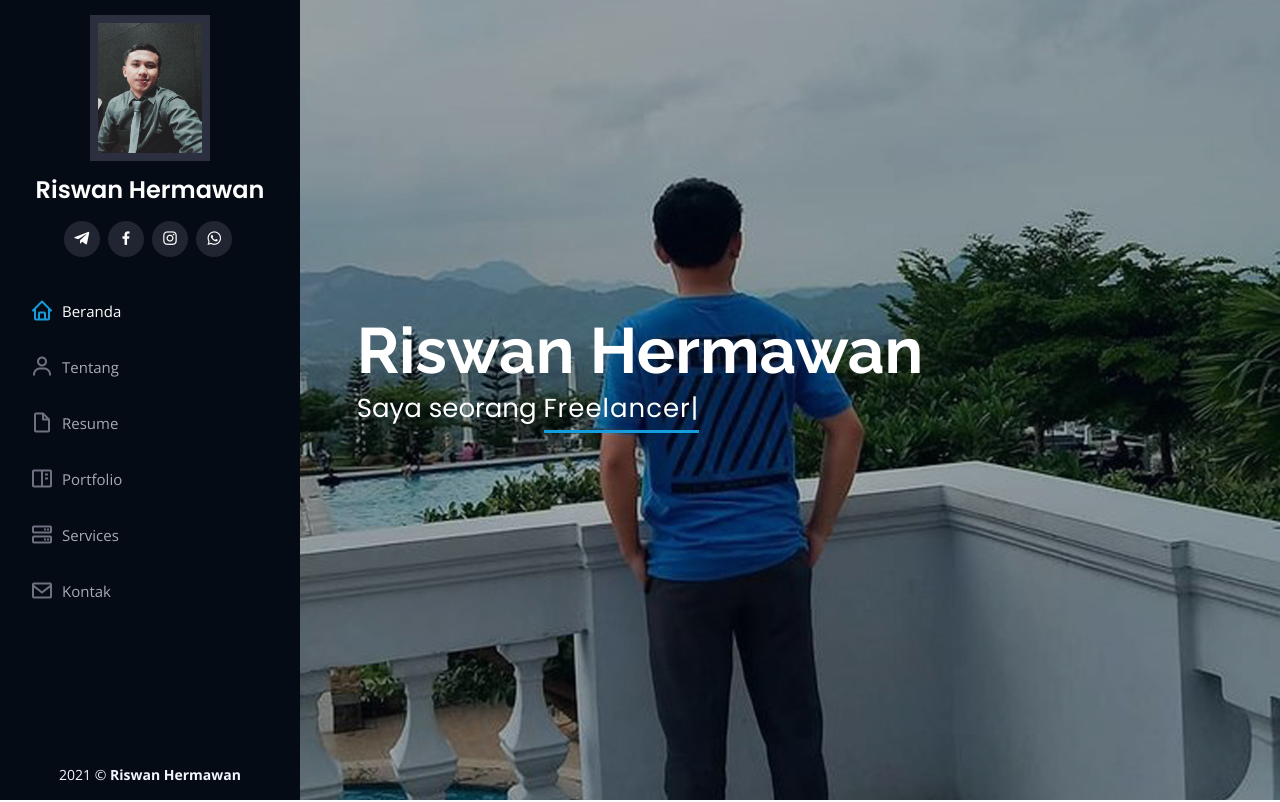
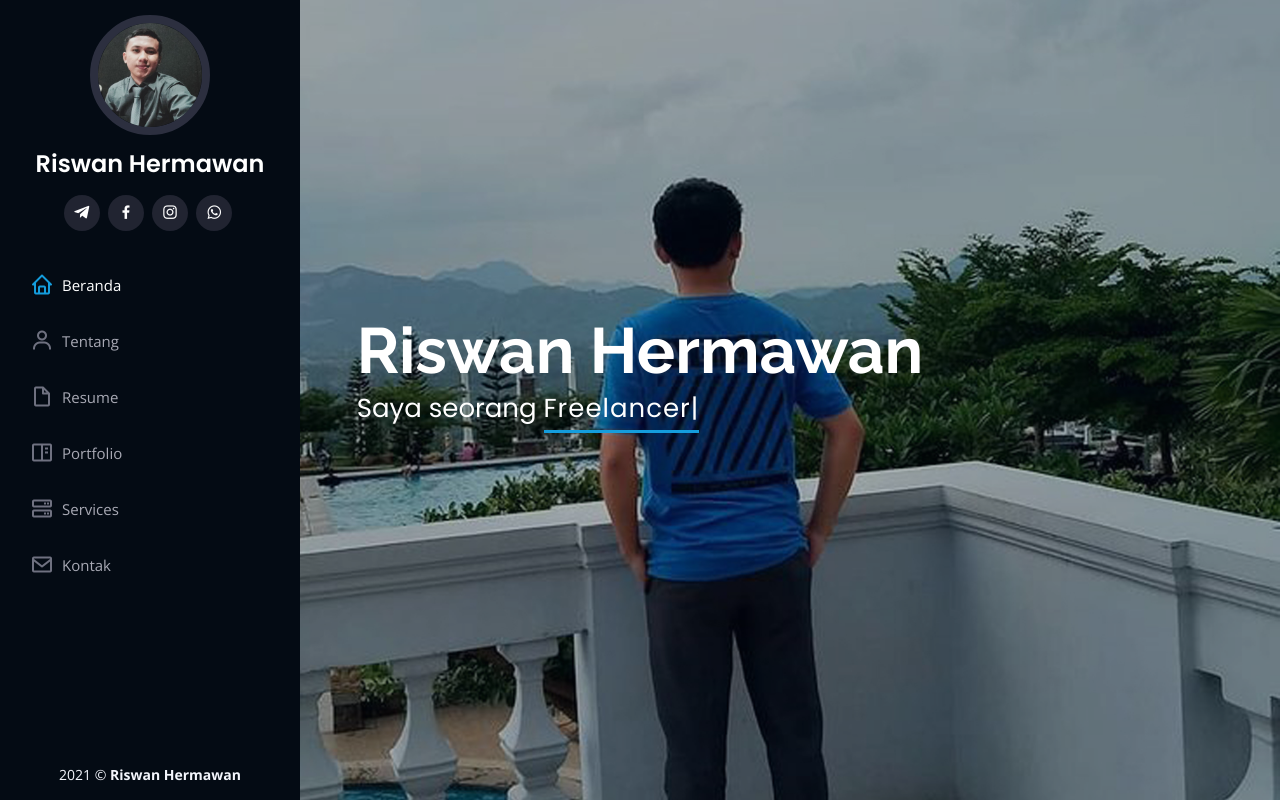
Before and after one commit to zonewanz/zonewanz.github.io, a plain HTML site: page index.html in a window 1280 px wide. Shown: the top 802 px of the page. Drawn offline with nearby package versions, Linux system fonts and the light colour scheme.

Commit message:
Update index.html

```diff
--- a/index.html
+++ b/index.html
@@ -5,7 +5,7 @@
   <meta charset="utf-8">
   <meta content="width=device-width, initial-scale=1.0" name="viewport">
 
-  <title>Riswan Hermawan Portofolio</title>
+  <title>Riswan Hermawan </title>
   <meta content="Portfolio Riswan Hermawan, S.Kom." name="description">
   <meta content="Riswan Hermawan" name="keywords">
 
@@ -45,7 +45,7 @@
     <div class="d-flex flex-column">
 
       <div class="profile">
-        <img src="assets/img/profile-img2.jpg" alt="" class="img-fluid">
+        <img src="assets/img/profile-img.jpg" alt="" class="img-fluid rounded-circle">
         <h1 class="text-light"><a href="index.html">Riswan Hermawan</a></h1>
         <div class="social-links mt-3 text-center">
           <a href="#" class="telegram"><i class="bx bxl-telegram"></i></a>
```
